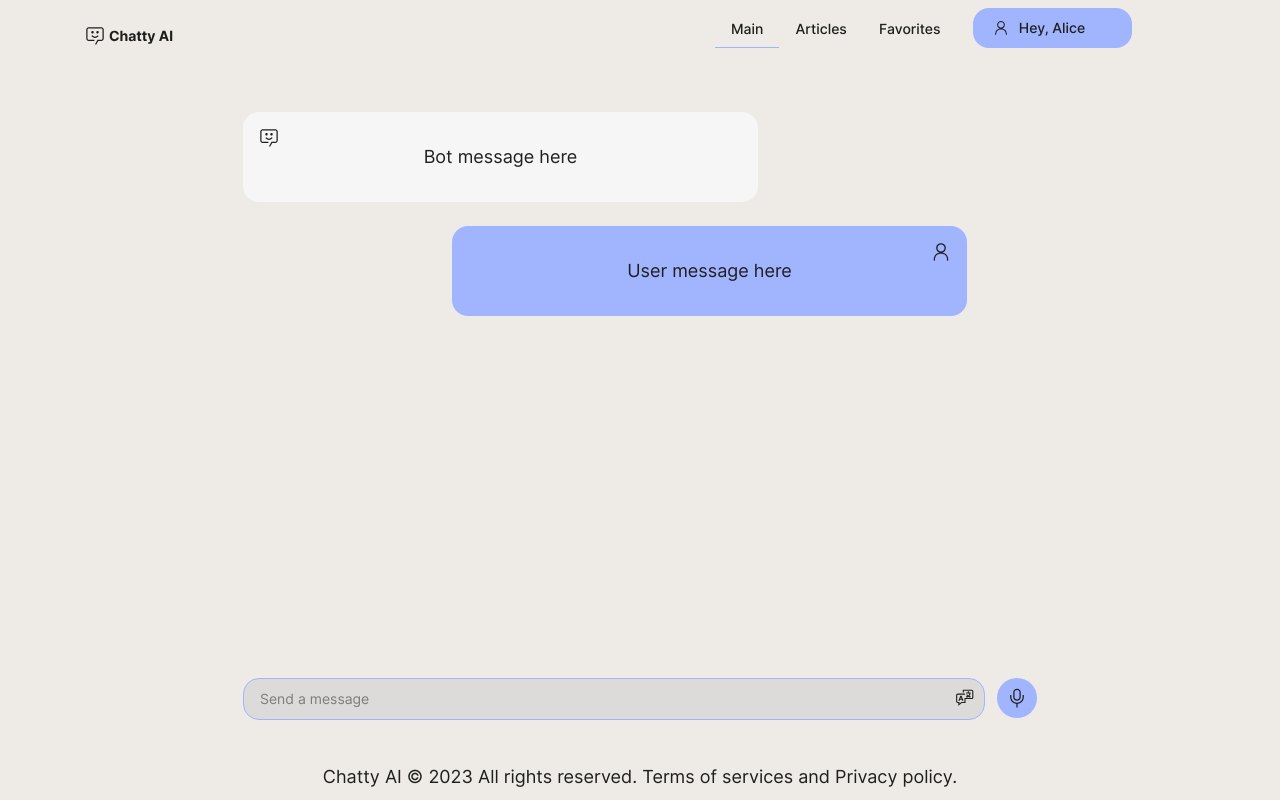
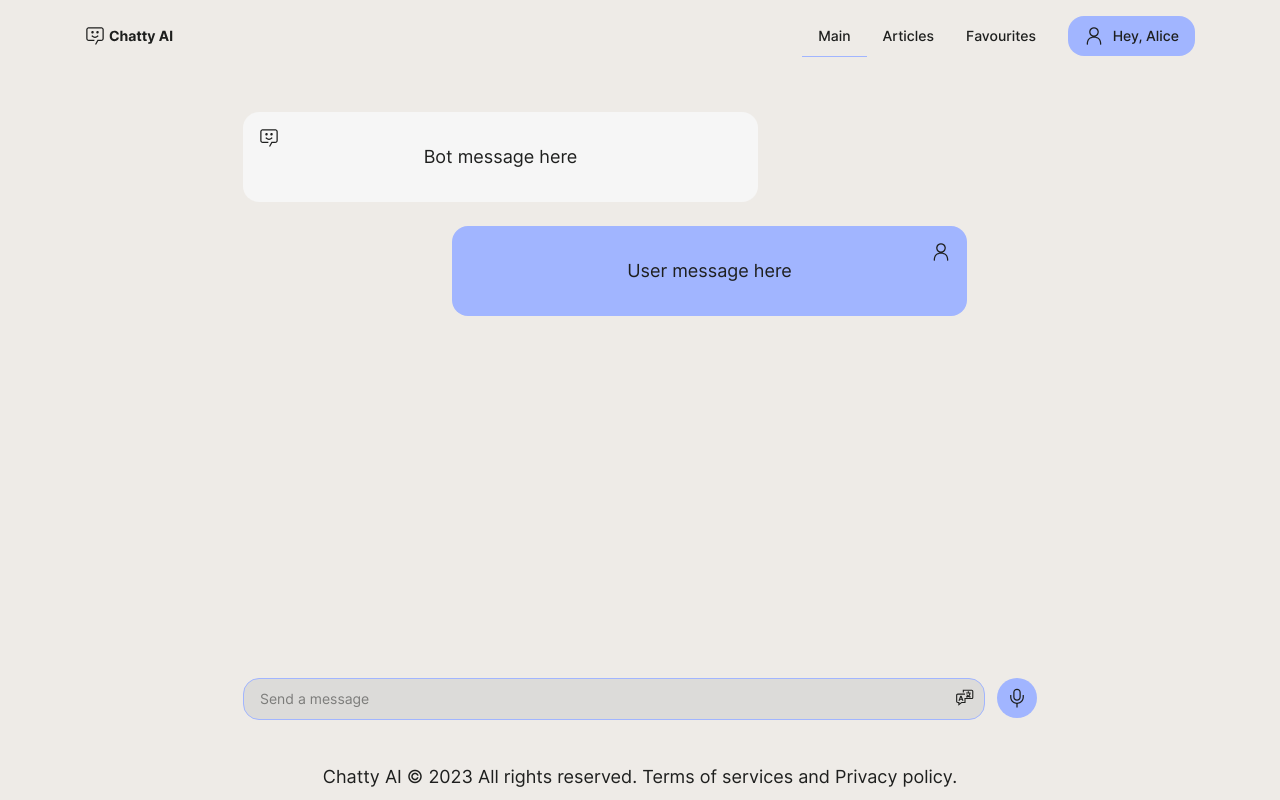
Before and after one commit to Tatty13/chatty-ai, a React (Create React App) app: page / in a window 1280 px wide. Built offline with nearby package versions, Linux system fonts and the light colour scheme; no server answers.

Commit message:
refactor: fix a typo, correct styles according pixel perfect layout

```diff
--- a/src/components/Nav/Nav.css
+++ b/src/components/Nav/Nav.css
@@ -1,17 +1,16 @@
 .nav__list {
-  margin: 16px 85px 32px 0;
   padding: 0;
-  max-width: 395px;
   height: 40px;
   display: flex;
   justify-content: space-around;
-  align-items: center;
+  align-items: baseline;
 }
 
 .nav__link {
+  display: flex;
   padding: 10px 16px;
   color: var(--color-text-primary);
-  font-weight: 500;
+  font-weight: var(--text-weight-s, 500);
   font-size: var(--text-size-s);
   line-height: var(--text-line-xs);
 }
@@ -19,11 +18,11 @@
 .nav__link_type_auth {
   margin-left: 16px;
   width: 127px;
-  display: flex;
+  box-sizing: border-box;
   align-content: center;
-  justify-content: center;
+  justify-content: flex-end;
   background: url(../../assets/icons/radix-icons_person.svg) no-repeat
-    var(--color-bg-brand) 20px / 16px;
+    var(--color-bg-brand) 16px / 20px;
   border-radius: 16px;
 }
 
--- a/src/components/Nav/Nav.jsx
+++ b/src/components/Nav/Nav.jsx
@@ -27,7 +27,7 @@ export const Nav = () => {
           <NavLink
             className={handleActiveLink}
             to='/favorites'>
-            Favorites
+            Favourites
           </NavLink>
         </li>
         <li>
```
